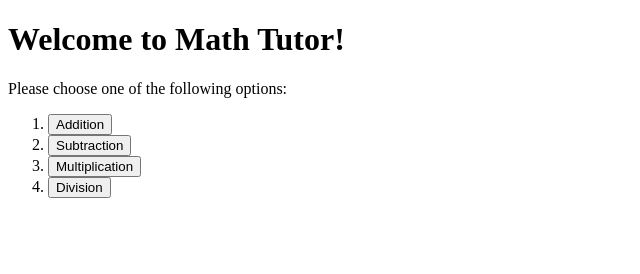
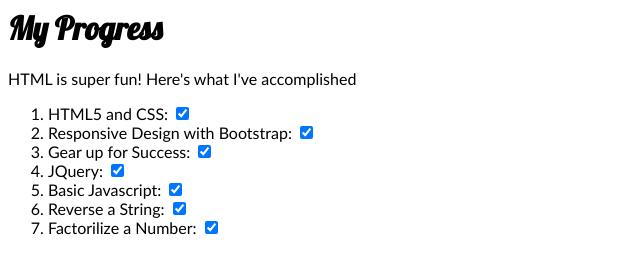
Before and after one commit to NancyGomez/NancyGomez.github.io, a plain HTML site: page index.html in a window 1280 px wide. Shown: the whole page, without its empty margins (0-640 px from the left). Drawn offline with Linux system fonts and the light colour scheme.

Commit message:
Update index.html

```diff
--- a/index.html
+++ b/index.html
@@ -1,4 +1,4 @@
-<!--<link href="http://fonts.googleapis.com/css?family=Lobster" rel="stylesheet" type="text/css">
+<link href="http://fonts.googleapis.com/css?family=Lobster" rel="stylesheet" type="text/css">
 
 <!DOCTYPE html>
 <style>
@@ -24,19 +24,3 @@
   </ol>
 </body>
 </html>
--->
-
-<!DOCTYPE html>
-<html>
-<body>
-<script src="script.js"></script>
-<h1>Welcome to Math Tutor!</h1>
-<p>Please choose one of the following options:</p>
-<ol>
-	<li><button type="addition">Addition</button></li>
-	<li><button type="subtraction">Subtraction</button></li>
-	<li><button type="multiplication">Multiplication</button></li>
-	<li><button type="division">Division</button></li>
-</ol>
-</body>
-</html>
```
